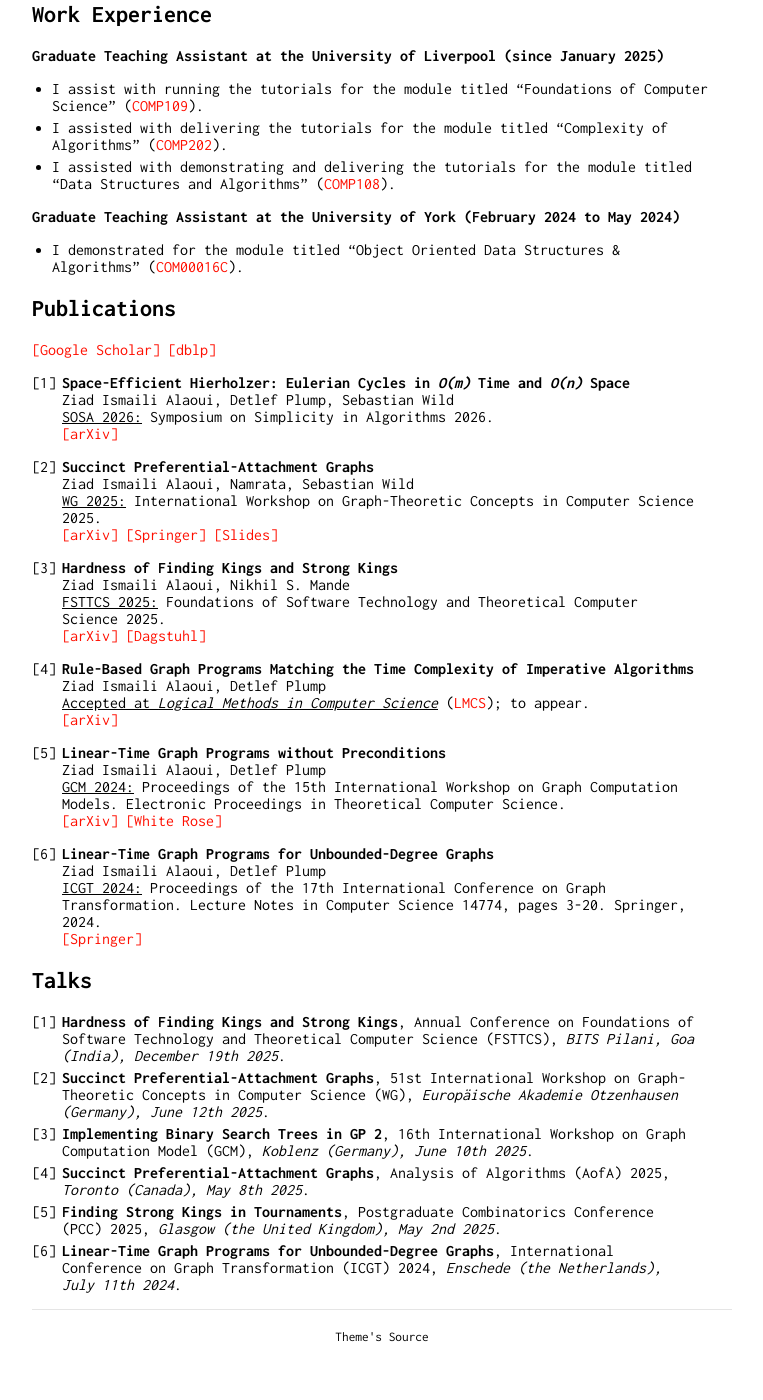
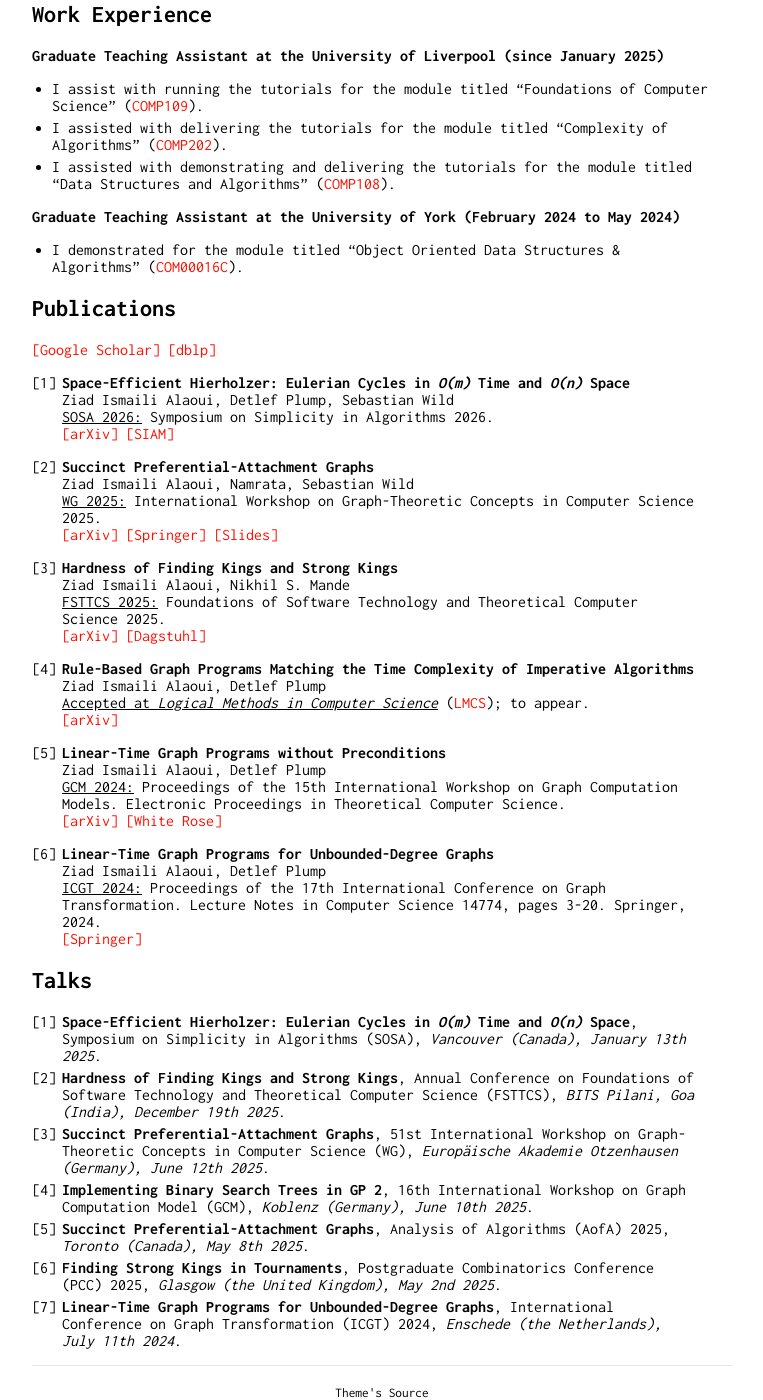
Before and after one commit to ismaili-ziad/me, a Jekyll site: the page built from index.md, in a window 1280 px wide and 1400 px high, scrolled down 663 px. Shown: the whole window, without its empty margins (258-1021 px from the left). Built offline with Jekyll 4.4.1, drawn with Linux system fonts in a browser that asks for light colours; our own code applies the rules of GitHub Pages for plain Markdown files; before the commit the page ends 2007 px from its top, so only the background shows below that.

Commit message:
Update index.md

```diff
--- a/index.md
+++ b/index.md
@@ -33,7 +33,7 @@ Hey! I am Ziad (*he*/*him*), a current doctoral student at the University of Liv
 1. **Space-Efficient Hierholzer: Eulerian Cycles in *O(m)* Time and *O(n)* Space**<br>
    Ziad Ismaili Alaoui, Detlef Plump, Sebastian Wild<br>
    <u>SOSA 2026:</u> Symposium on Simplicity in Algorithms 2026.<br>
-   [[arXiv]](https://arxiv.org/pdf/2508.05251)
+   [[arXiv]](https://arxiv.org/pdf/2508.05251) [[SIAM]](https://epubs.siam.org/doi/epdf/10.1137/1.9781611978964.34)
 
 2. **Succinct Preferential-Attachment Graphs**<br>
    Ziad Ismaili Alaoui, Namrata, Sebastian Wild<br>
@@ -61,9 +61,10 @@ Hey! I am Ziad (*he*/*him*), a current doctoral student at the University of Liv
    [[Springer]](https://link.springer.com/chapter/10.1007/978-3-031-64285-2_1)
 
 ## Talks
-1. **Hardness of Finding Kings and Strong Kings**, Annual Conference on Foundations of Software Technology and Theoretical Computer Science (FSTTCS), *BITS Pilani, Goa (India), December 19th 2025*.
-2. **Succinct Preferential-Attachment Graphs**, 51st International Workshop on Graph-Theoretic Concepts in Computer Science (WG), *Europäische Akademie Otzenhausen (Germany), June 12th 2025*.
-3. **Implementing Binary Search Trees in GP 2**, 16th International Workshop on Graph Computation Model (GCM), *Koblenz (Germany), June 10th 2025*.
-4. **Succinct Preferential-Attachment Graphs**, Analysis of Algorithms (AofA) 2025, *Toronto (Canada), May 8th 2025*.
-5. **Finding Strong Kings in Tournaments**, Postgraduate Combinatorics Conference (PCC) 2025, *Glasgow (the United Kingdom), May 2nd 2025*.
-6. **Linear-Time Graph Programs for Unbounded-Degree Graphs**, International Conference on Graph Transformation (ICGT) 2024, *Enschede (the Netherlands), July 11th 2024*.
+1. **Space-Efficient Hierholzer: Eulerian Cycles in *O(m)* Time and *O(n)* Space**, Symposium on Simplicity in Algorithms (SOSA), *Vancouver (Canada), January 13th 2025*.
+2. **Hardness of Finding Kings and Strong Kings**, Annual Conference on Foundations of Software Technology and Theoretical Computer Science (FSTTCS), *BITS Pilani, Goa (India), December 19th 2025*.
+3. **Succinct Preferential-Attachment Graphs**, 51st International Workshop on Graph-Theoretic Concepts in Computer Science (WG), *Europäische Akademie Otzenhausen (Germany), June 12th 2025*.
+4. **Implementing Binary Search Trees in GP 2**, 16th International Workshop on Graph Computation Model (GCM), *Koblenz (Germany), June 10th 2025*.
+5. **Succinct Preferential-Attachment Graphs**, Analysis of Algorithms (AofA) 2025, *Toronto (Canada), May 8th 2025*.
+6. **Finding Strong Kings in Tournaments**, Postgraduate Combinatorics Conference (PCC) 2025, *Glasgow (the United Kingdom), May 2nd 2025*.
+7. **Linear-Time Graph Programs for Unbounded-Degree Graphs**, International Conference on Graph Transformation (ICGT) 2024, *Enschede (the Netherlands), July 11th 2024*.
```
